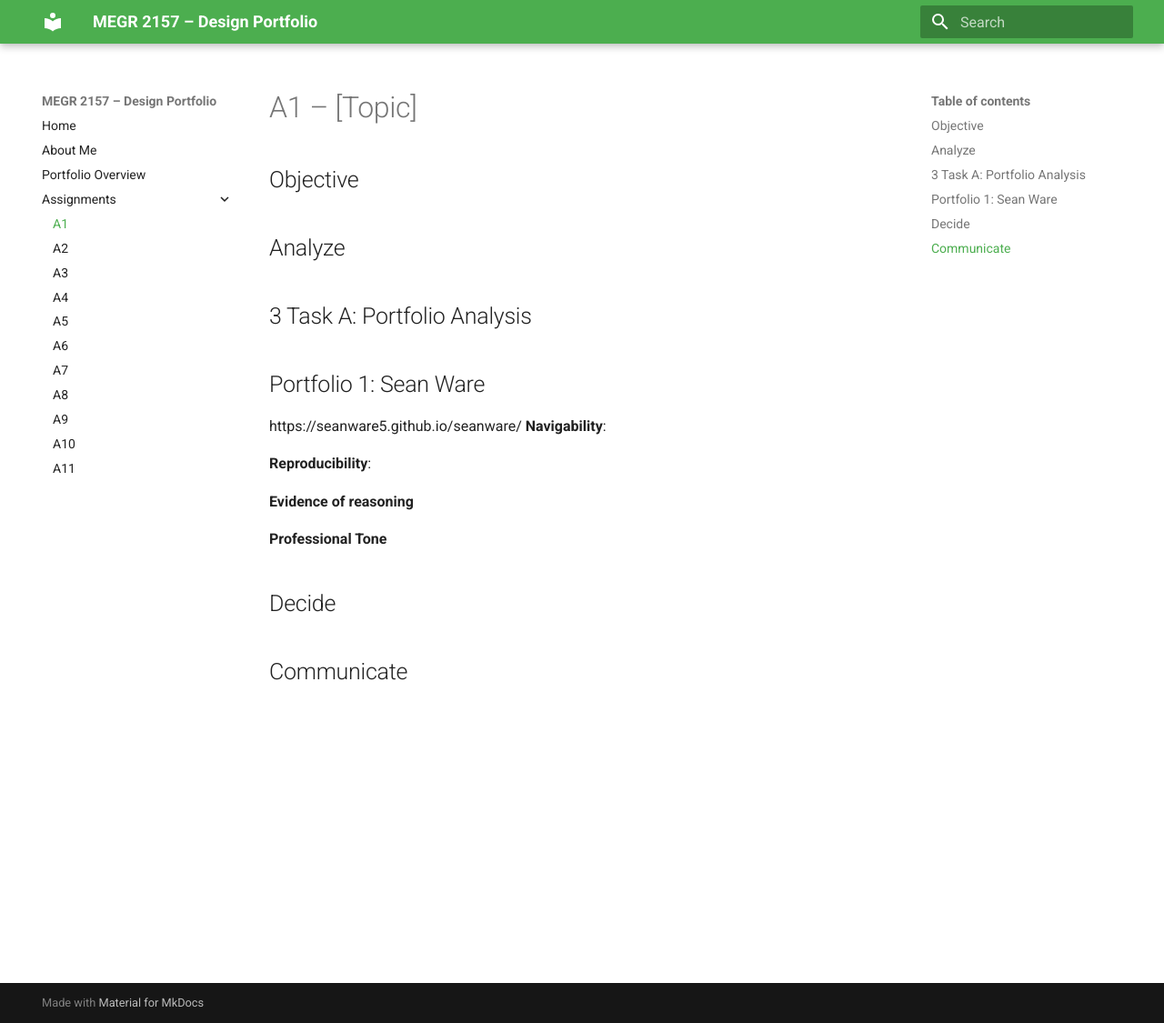
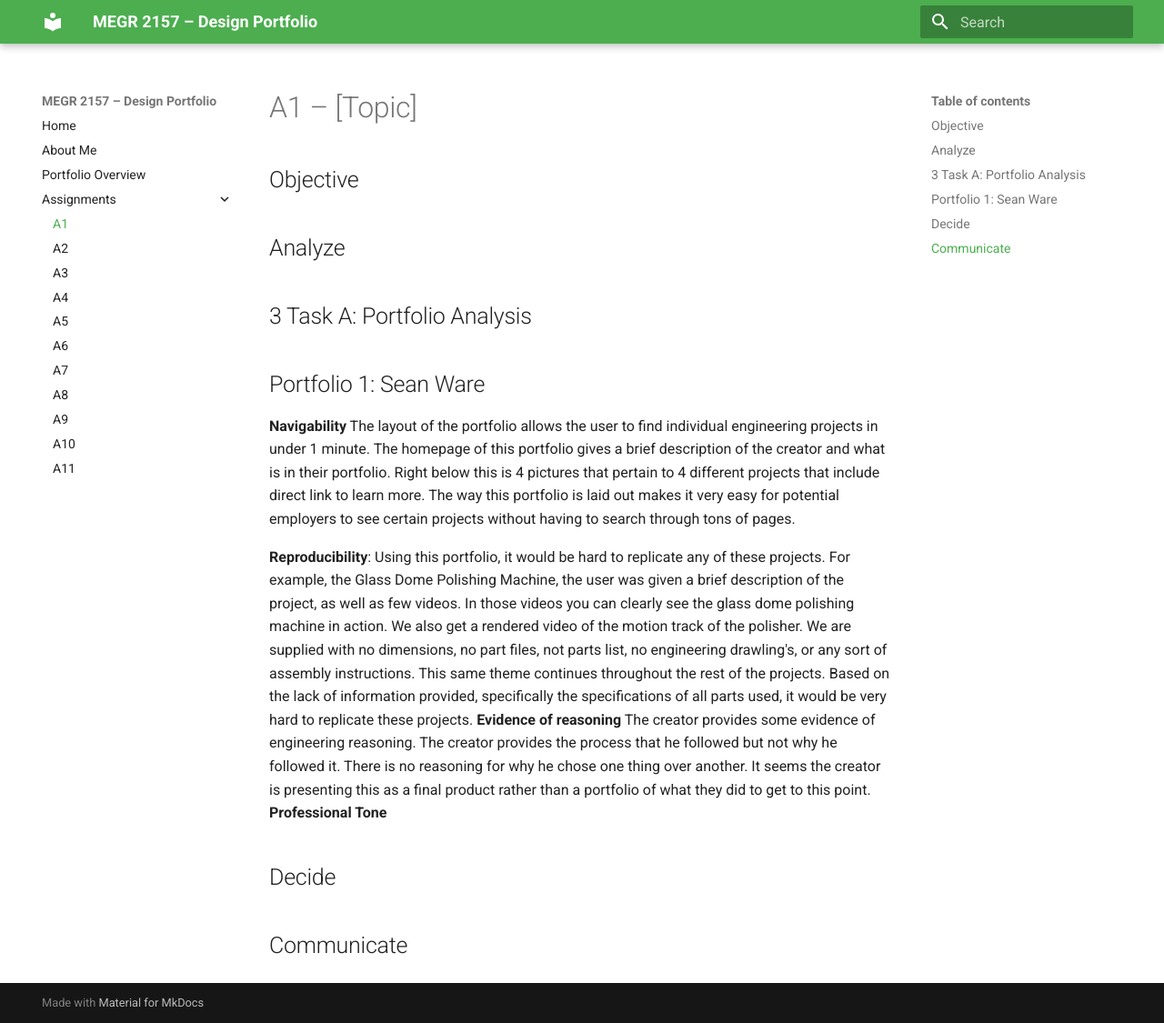
Before and after one commit to msweeney27j/-megr2157-portfolio, an MkDocs documentation site: the page built from docs/assignments/A01/index.md, in a window 1280 px wide and 1125 px high. Shown: the whole window at 91% size. Built offline with MkDocs 1.6.1 and Material for MkDocs 9.7.7, drawn with Linux system fonts in a browser that asks for light colours.

Commit message:
Update index.md

```diff
--- a/docs/assignments/A01/index.md
+++ b/docs/assignments/A01/index.md
@@ -6,13 +6,14 @@
 ## Analyze
 ##3 Task A: Portfolio Analysis
 ## Portfolio 1: Sean Ware
-https://seanware5.github.io/seanware/
-**Navigability**:
+
+**Navigability**
+The layout of the portfolio allows the user to find individual engineering projects in under 1 minute. The homepage of this portfolio gives a brief description of the creator and what is in their portfolio. Right below this is 4 pictures that pertain to 4 different projects that include direct link to learn more. The way this portfolio is laid out makes it very easy for potential employers to see certain projects without having to search through tons of pages.
 
 **Reproducibility**:
-
+Using this portfolio, it would be hard to replicate any of these projects. For example, the Glass Dome Polishing Machine, the user was given a brief description of the project, as well as few videos. In those videos you can clearly see the glass dome polishing machine in action. We also get a rendered video of the motion track of the polisher. We are supplied with no dimensions, no part files, not parts list, no engineering drawling's, or any sort of assembly instructions. This same theme continues throughout the rest of the projects. Based on the lack of information provided, specifically the specifications of all parts used, it would be very hard to replicate these projects.
 **Evidence of reasoning**
-
+The creator provides some evidence of engineering reasoning. The creator provides the process that he followed but not why he followed it. There is no reasoning for why he chose one thing over another. It seems the creator is presenting this as a final product rather than a portfolio of what they did to get to this point.
 **Professional Tone**
 
 
```
